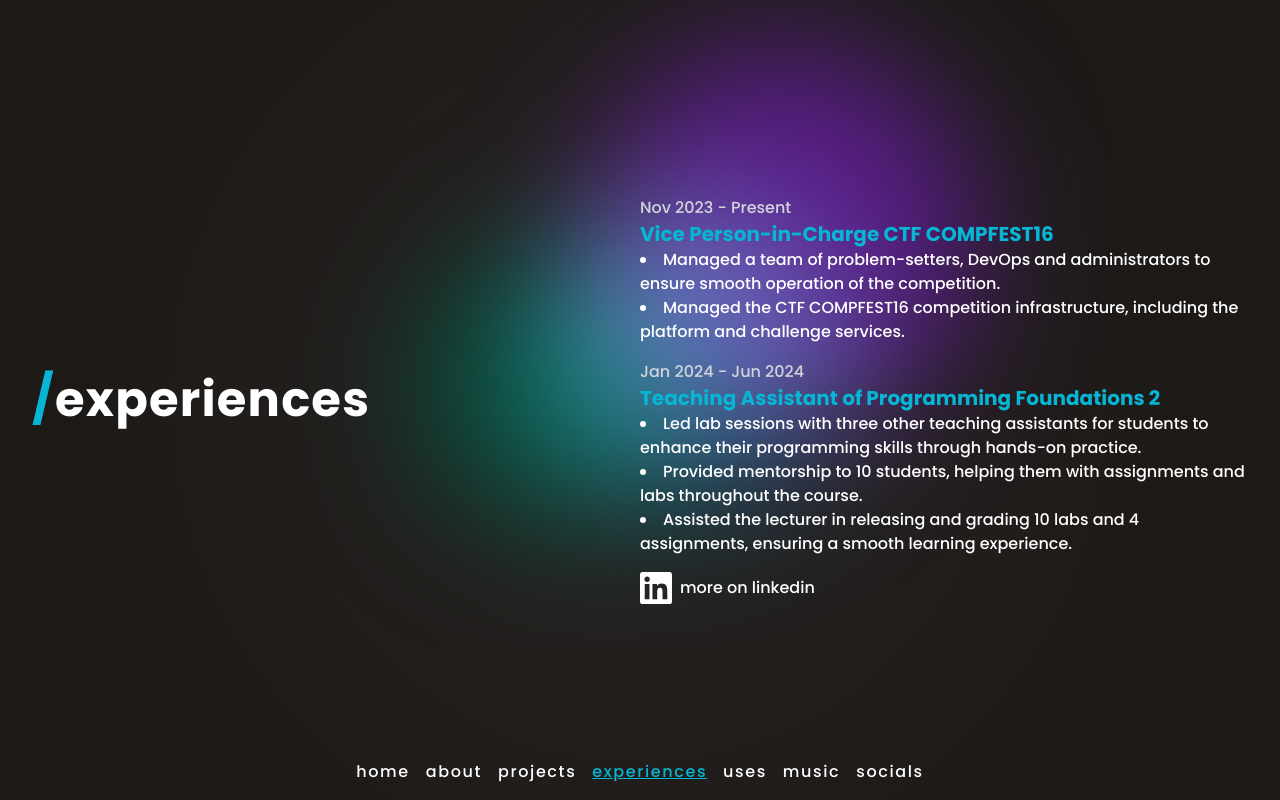
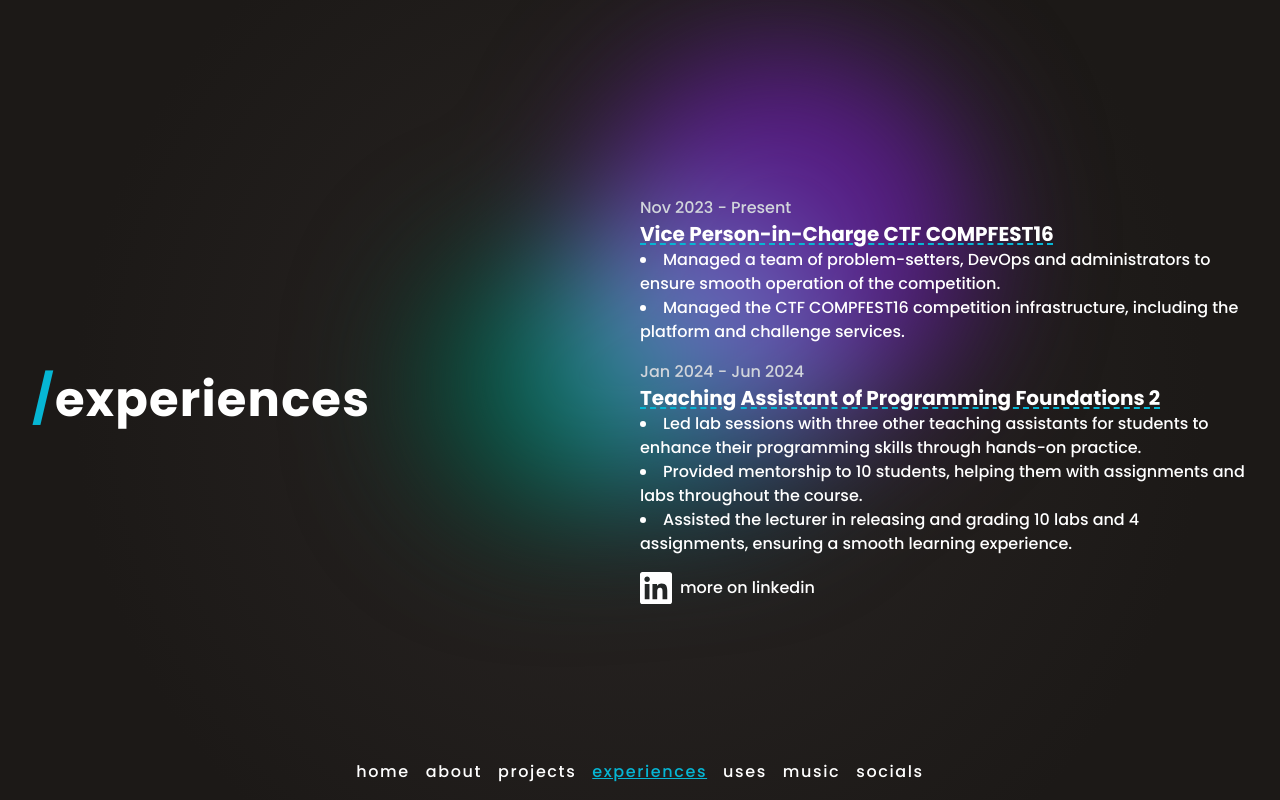
Before and after one commit to kawijayaa/muhammadoka.dev, a Next.js app: page /experiences in a window 1280 px wide. Built offline with nearby package versions, Linux system fonts and the light colour scheme.

Commit message:
feat: change job title color on experiences

```diff
--- a/app/experiences/page.tsx
+++ b/app/experiences/page.tsx
@@ -10,7 +10,7 @@ export default function Experiences() {
       <div className="md:w-1/2 flex flex-col gap-4">
         <div>
           <p className="text-gray-300">Nov 2023 - Present</p>
-          <h1 className="text-xl font-bold text-cyan-500">Vice Person-in-Charge CTF COMPFEST16</h1>
+          <h1 className="text-xl font-bold underline decoration-dashed decoration-cyan-500 underline-offset-2 text-balance">Vice Person-in-Charge CTF COMPFEST16</h1>
           <ul className="list-disc list-inside">
             <li>Managed a team of problem-setters, DevOps and administrators to ensure smooth operation of the competition.</li>
             <li>Managed the CTF COMPFEST16 competition infrastructure, including the platform and challenge services.</li>
@@ -18,7 +18,7 @@ export default function Experiences() {
         </div>
         <div>
           <p className="text-gray-300">Jan 2024 - Jun 2024</p>
-          <h1 className="text-xl font-bold text-cyan-500">Teaching Assistant of Programming Foundations 2</h1>
+          <h1 className="text-xl font-bold underline decoration-dashed decoration-cyan-500 underline-offset-2 text-balance">Teaching Assistant of Programming Foundations 2</h1>
           <ul className="list-disc list-inside">
             <li>Led lab sessions with three other teaching assistants for students to enhance their programming skills through hands-on practice.</li>
             <li>Provided mentorship to 10 students, helping them with assignments and labs throughout the course.</li>
```
